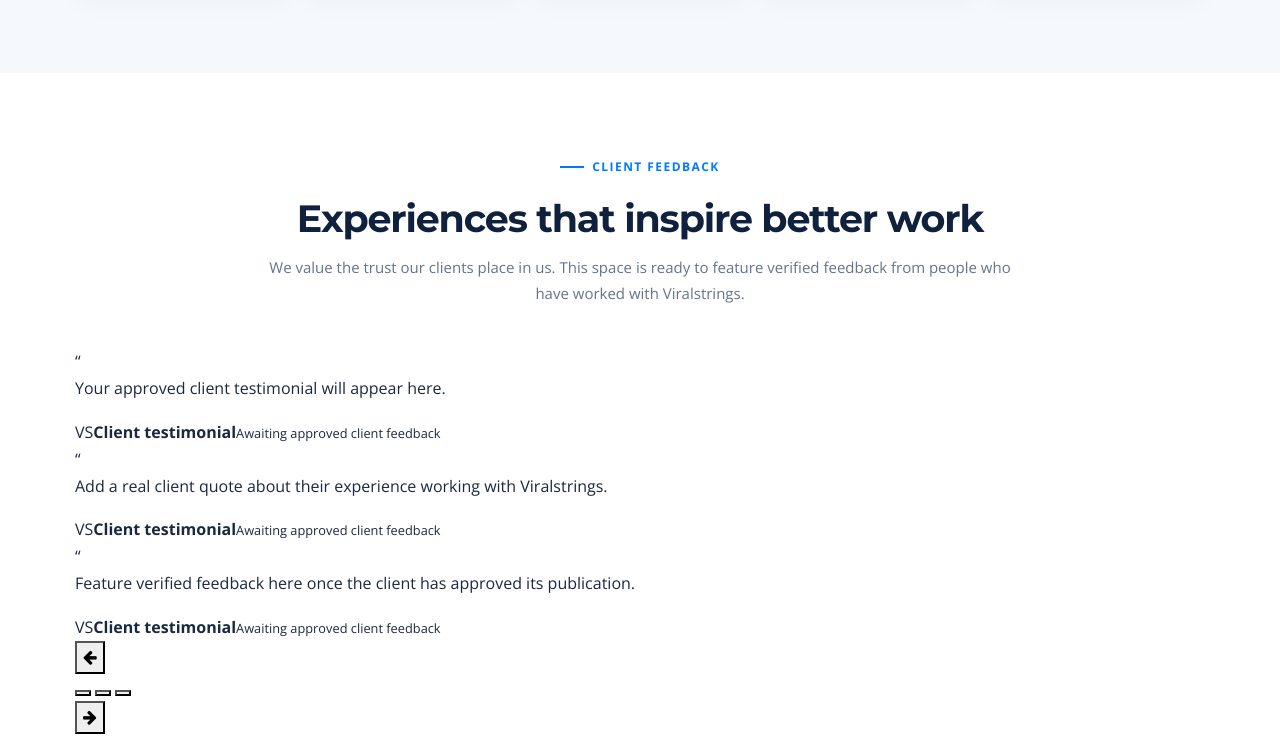
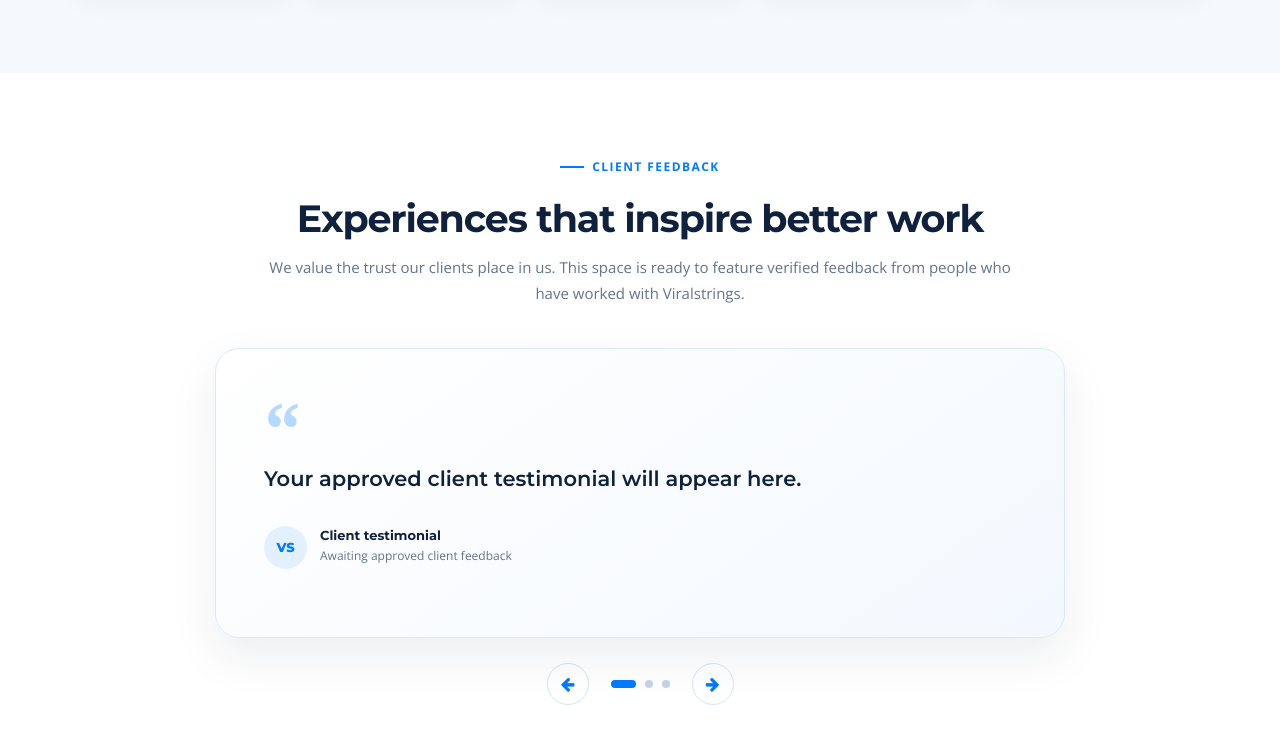
Before and after one commit to theviralstrings-png/viralstrings, a plain HTML site: page index.html in a window 1280 px wide. Shown: the part 2981-3720 px from the top of the page. Drawn offline with nearby package versions, Linux system fonts and the light colour scheme.

Commit message:
Style testimonial carousel to match Viralstrings identity

```diff
--- a/css/viralstrings-refresh.css
+++ b/css/viralstrings-refresh.css
@@ -146,3 +146,26 @@ textarea.form-control-vs{min-height:135px;resize:vertical}
   .btn-outline-vs{margin:10px 0 0}
 }
 @media(prefers-reduced-motion:reduce){html{scroll-behavior:auto}*,*:before,*:after{transition:none!important;animation:none!important}}
+
+/* Homepage client feedback carousel */
+.testimonial-section{overflow:hidden}
+.testimonial-slider{max-width:850px;margin:0 auto}
+.testimonial-track{position:relative;min-height:290px}
+.testimonial-slide{display:none;position:relative;min-height:290px;padding:42px 48px 35px;background:linear-gradient(145deg,#fff 0%,#f3f8ff 100%);border:1px solid #dce9f8;border-radius:24px;box-shadow:0 18px 48px rgba(16,33,61,.08);animation:vsTestimonialIn .55s ease both}
+.testimonial-slide.is-active{display:block}
+.testimonial-quote-mark{font:800 76px/1 Georgia,serif;color:var(--vs-blue);opacity:.28;height:58px}
+.testimonial-placeholder{font:600 21px/1.55 Montserrat,Arial,sans-serif;color:var(--vs-navy);max-width:690px;margin:14px 0 30px}
+.testimonial-attribution{display:flex;align-items:center;gap:13px}
+.testimonial-avatar{width:43px;height:43px;display:grid;place-items:center;border-radius:50%;background:#e3f0ff;color:var(--vs-blue);font:800 13px Montserrat,sans-serif}
+.testimonial-attribution strong,.testimonial-attribution small{display:block}
+.testimonial-attribution strong{font:700 13px Montserrat,sans-serif;color:var(--vs-navy)}
+.testimonial-attribution small{font-size:12px;color:var(--vs-muted);margin-top:3px}
+.testimonial-controls{display:flex;align-items:center;justify-content:center;gap:22px;margin-top:25px}
+.testimonial-arrow{width:42px;height:42px;border:1px solid #d6e4f4;border-radius:50%;background:#fff;color:var(--vs-blue);transition:all .2s ease}
+.testimonial-arrow:hover{background:var(--vs-blue);color:#fff;border-color:var(--vs-blue);transform:translateY(-2px)}
+.testimonial-dots{display:flex;align-items:center;gap:9px}
+.testimonial-dot{width:8px;height:8px;border:0;border-radius:99px;padding:0;background:#c4d3e5;transition:all .25s ease}
+.testimonial-dot.is-active{width:25px;background:var(--vs-blue)}
+@keyframes vsTestimonialIn{from{opacity:0;transform:translateY(12px)}to{opacity:1;transform:translateY(0)}}
+@media(max-width:640px){.testimonial-slide{padding:30px 24px;min-height:270px}.testimonial-placeholder{font-size:18px}.testimonial-track{min-height:270px}}
+@media(prefers-reduced-motion:reduce){.testimonial-slide{animation:none}}
```
